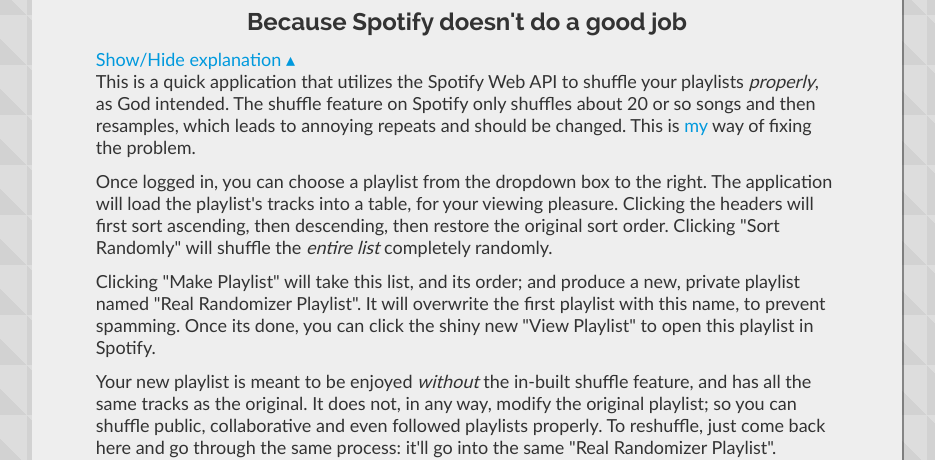
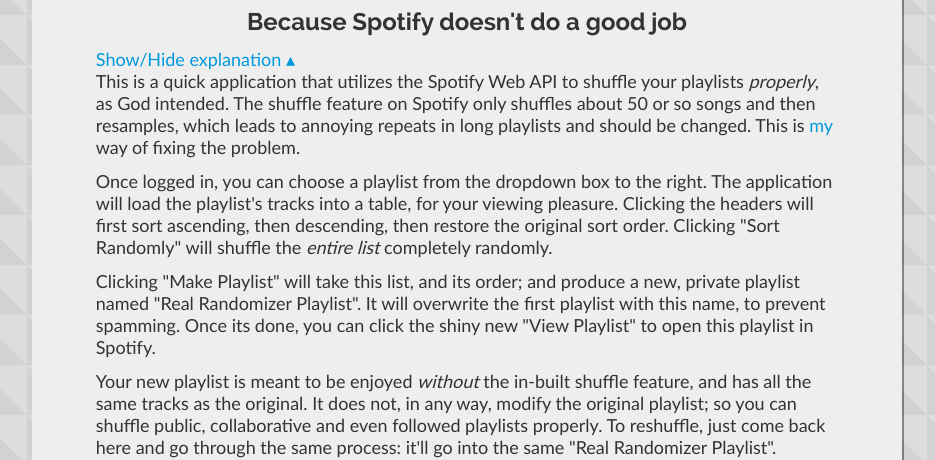
Before and after one commit to bell345/real-randomizer, a plain HTML site: page pub/index.html in a window 1280 px wide. Shown: the part 135-595 px from the top of the page, without its empty margins (173-1108 px from the left). Drawn offline with Linux system fonts and the light colour scheme.

Commit message:
Fixed some imperfections
Spotify shuffles 50 songs, not 20; jQuery doesn't like CSS transition;
and I got rid of the "feature" that auto-selected the Randomizer's playlist
from the dropdown.

```diff
--- a/pub/assets/css/app.css
+++ b/pub/assets/css/app.css
@@ -49,3 +49,6 @@
     color:#aaa;
     font-size:12px;
 }
+.explanation {
+    transition:0s all;
+}
--- a/pub/assets/js/app.js
+++ b/pub/assets/js/app.js
@@ -422,11 +422,6 @@
                 },
                 function () {
                     $(select).show();
-                    if (!isNull(playlistID)) {
-                        $(select).val(playlistID);
-                        if ($(select).val() != playlistID)
-                            $(select).val("-");
-                    }
                 },
                 function () {
                     loadPlaylist(null, null);
--- a/pub/index.html
+++ b/pub/index.html
@@ -19,8 +19,8 @@
             <p>
                 This is a quick application that utilizes the Spotify Web API to shuffle your
                 playlists <em>properly</em>, as God intended. The shuffle feature on Spotify
-                only shuffles about 20 or so songs and then resamples, which leads to
-                annoying repeats and should be changed. This is
+                only shuffles about 50 or so songs and then resamples, which leads to
+                annoying repeats in long playlists and should be changed. This is
                 <a href="//bell345.github.io">my</a> way of fixing the problem.
             </p><p>
                 Once logged in, you can choose a playlist from the dropdown box to the right.
```
